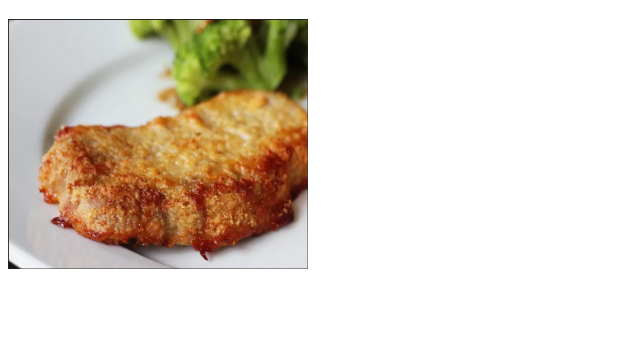
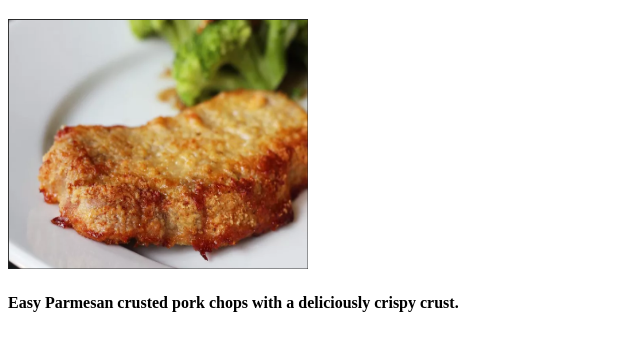
Before and after one commit to wards22/odin-recipes, a plain HTML site: page recipes/parmesan-crusted-pork-chops.html in a window 1280 px wide. Shown: the part 61-412 px from the top of the page, without its empty margins (0-640 px from the left). Drawn offline with Linux system fonts and the light colour scheme.

Commit message:
Add description to pork chop recipe

```diff
--- a/recipes/parmesan-crusted-pork-chops.html
+++ b/recipes/parmesan-crusted-pork-chops.html
@@ -10,5 +10,6 @@
         <h1>Parmesan-Crusted Pork Chops</h1>
         <img src="../img/parmesan-crusted-pork-chops.png" alt="Glistening Parmesan-Crusted Pork Chops"
         height="250" width="300">
+        <h4>Easy Parmesan crusted pork chops with a deliciously crispy crust.</h4>
     </body>
 </html>
```
